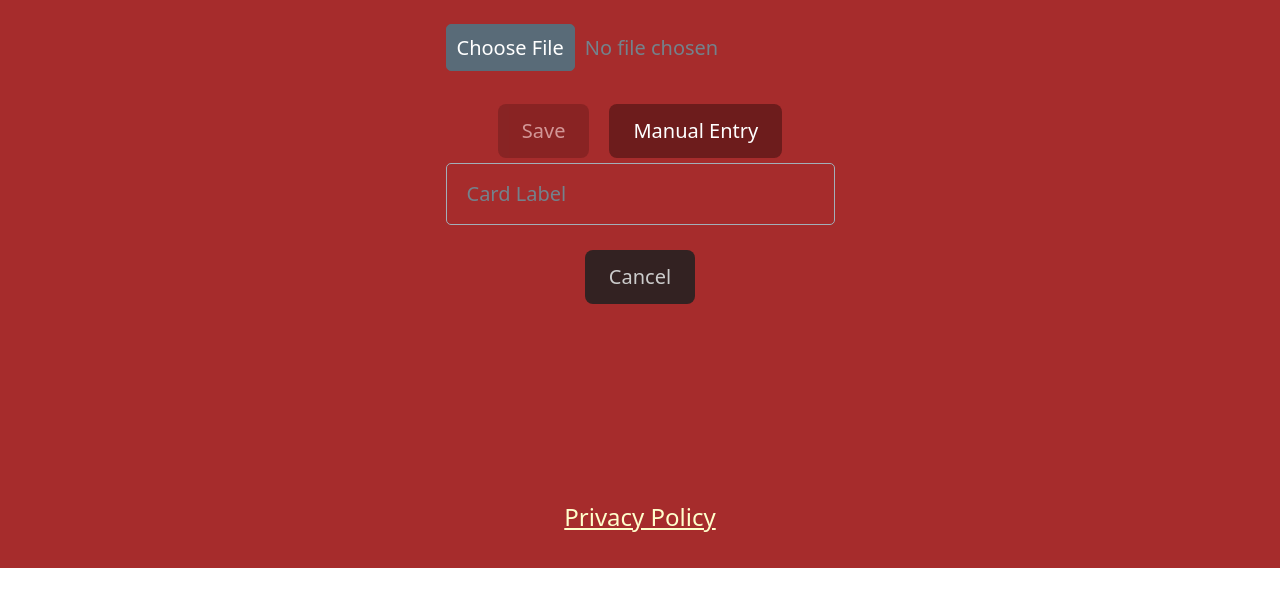
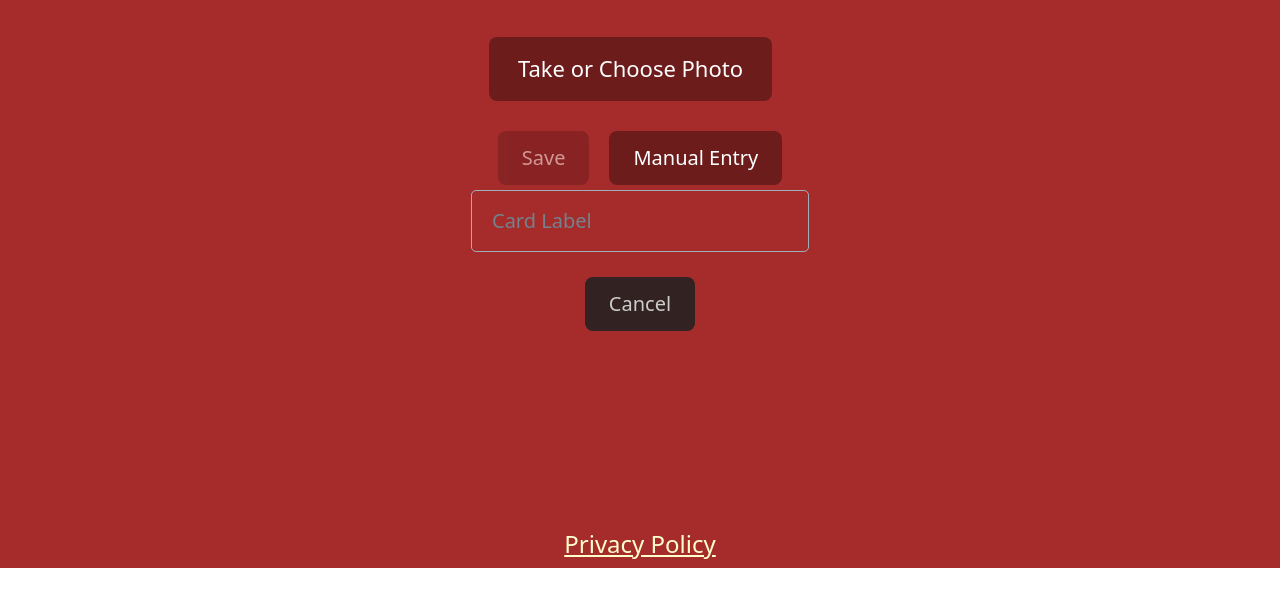
Before and after one commit to KayDiiAOfficial/cardwaly, a plain HTML site: page index.html in a window 1280 px wide. Both pictures are taken after a click on the button "+ Add Card". Shown: the part 232-838 px from the top of the page. Drawn offline with nearby package versions, Linux system fonts and the light colour scheme.

Commit message:
Update index.html

```diff
--- a/index.html
+++ b/index.html
@@ -151,11 +151,46 @@
       border: none;
       padding: 0.4em 0.6em;
     }
+    /* --- Custom file input styles --- */
+    .file-input-wrapper {
+      position: relative;
+      display: flex;
+      align-items: center;
+      justify-content: center;
+      margin: 1em 0;
+      width: 100%;
+    }
+    #file-input {
+      opacity: 0;
+      width: 0.1px;
+      height: 0.1px;
+      position: absolute;
+      z-index: -1;
+    }
+    .file-label {
+      display: inline-block;
+      padding: 0.7em 1.3em;
+      background: #6d1c1c;
+      color: #fff;
+      border-radius: 8px;
+      cursor: pointer;
+      font-size: 1.1em;
+      transition: background 0.2s;
+      border: none;
+    }
+    .file-label:hover {
+      background: #882222;
+    }
+    #file-name {
+      color: #ffc;
+      margin-left: 1em;
+      word-break: break-all;
+      font-size: 0.95em;
+    }
   </style>
 </head>
 <body>
 <main class="container">
-  <!-- Replace "logo.png" with your own logo (must match manifest!) -->
   <img src="logo.png" alt="Logo" class="logo-top">
   <div id="main"></div>
 </main>
@@ -187,7 +222,11 @@
   function showAdd() {
     mainDiv.innerHTML = `
       <form>
-        <input type="file" id="file-input" accept="image/*" capture="environment">
+        <div class="file-input-wrapper">
+          <input type="file" id="file-input" accept="image/*" capture="environment">
+          <label for="file-input" class="file-label">Take or Choose Photo</label>
+          <span id="file-name"></span>
+        </div>
         <div id="preview"></div>
         <div style="display:flex; gap:0.5em;">
           <button type="button" id="scan-btn" disabled>Save</button>
@@ -203,6 +242,7 @@
         </div>
       </form>`;
     const fi = document.getElementById('file-input'),
+          fileNameSpan = document.getElementById('file-name'),
           pb = document.getElementById('preview'),
           saveBtn = document.getElementById('scan-btn'),
           manualBtn = document.getElementById('manual-btn'),
@@ -211,6 +251,7 @@
 
     fi.onchange = () => {
       const file = fi.files[0];
+      fileNameSpan.textContent = file ? file.name : '';
       if (!file) return;
       const url = URL.createObjectURL(file);
       pb.innerHTML = `
```
